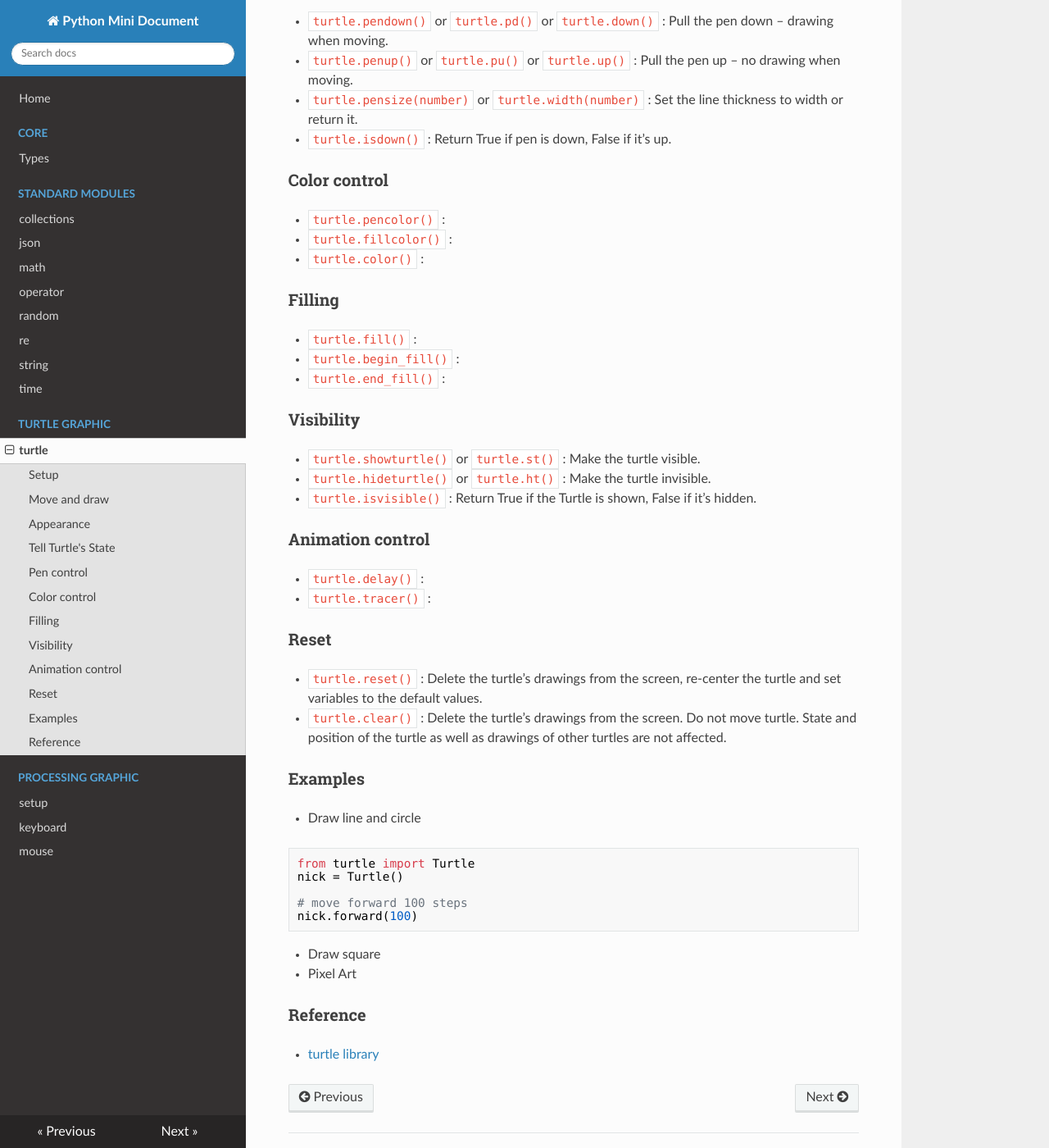
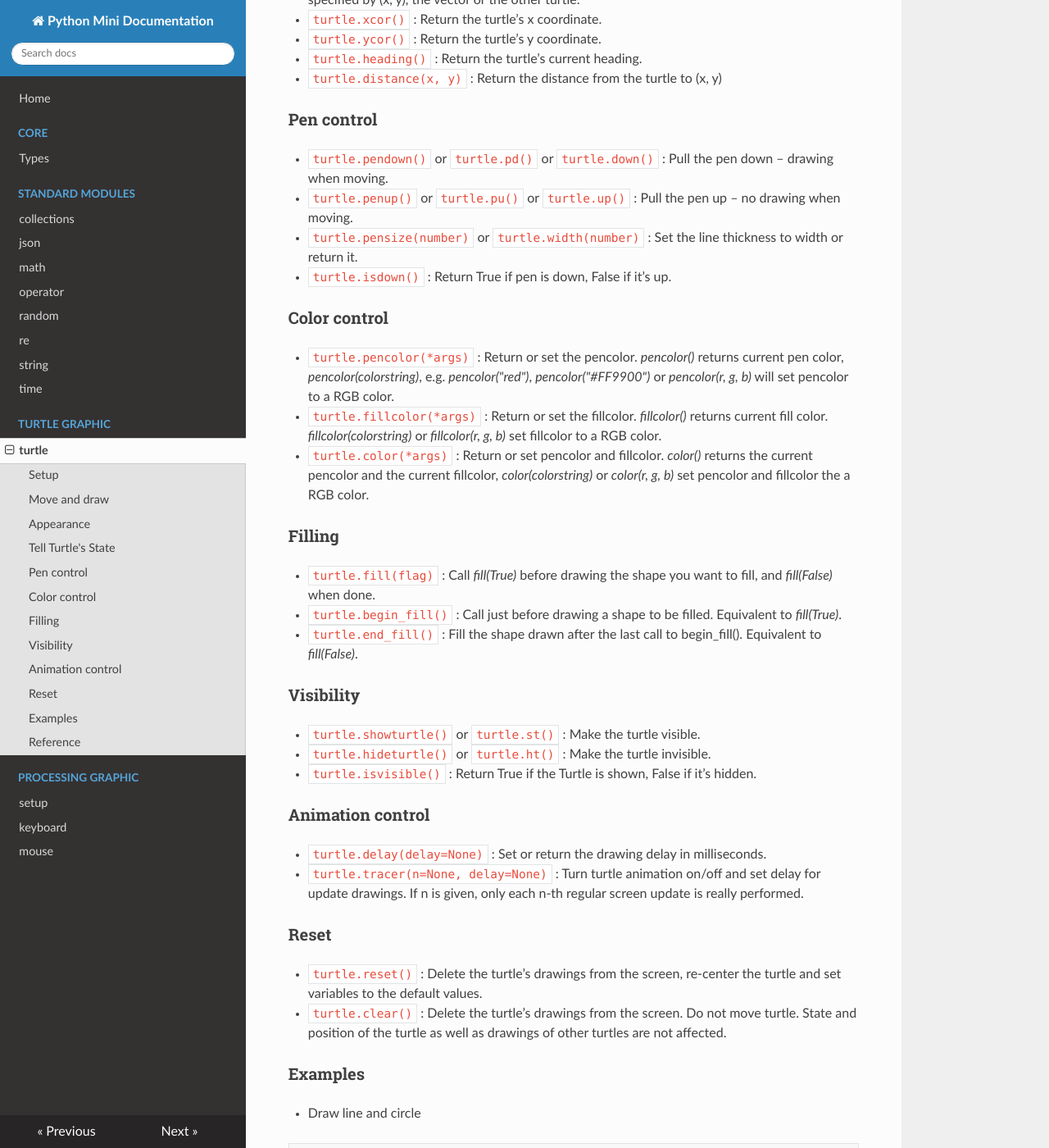
Before and after one commit to oyoclass/pythonmini-doc, an MkDocs documentation site: the page built from doc/turtle/turtle.md, in a window 1280 px wide and 1400 px high, scrolled down 1453 px. Shown: the whole window at 82% size. Built offline with MkDocs 1.6.1, drawn with Linux system fonts in a browser that asks for light colours; nearby versions of some CDN libraries; old or Windows-style settings are respelled for this version of MkDocs; some of the changed text lies outside the part shown.

Commit message:
update turtle doc

````diff
--- a/doc/turtle/turtle.md
+++ b/doc/turtle/turtle.md
@@ -21,14 +21,14 @@
 * ```turtle.left(angle)``` or ```turtle.lt(angle)``` : Turn turtle left by *angle* units.
 * ```turtle.goto(x, y)``` : Move turtle to an absolute position. If the pen is down, draw line.
 * ```turtle.setposition(x, y)``` or ```turtle.setpos(x, y)``` : Move turtle to an absolute position without drawing the line. *Notice:* this one is different with Python's official turtle module documentation, in which *setposition* is the same as *goto*.
-* ```turtle.setworldcoordinates()``` : ?
-* ```turtle.setx(x)``` :
-* ```turtle.sety(y)``` :
-* ```turtle.setheading(dir)``` or ```turtle.seth(dir)``` :
-* ```turtle.home()``` :
-* ```turtle.circle()``` :
-* ```turtle.dot()``` :
-* ```turtle.stamp()``` :
+* ```turtle.setworldcoordinates(llx, lly, urx, ury)``` : Set up user-defined coordinate system and switch to mode “world” if necessary.
+* ```turtle.setx(x)``` : Set the turtle’s first coordinate to x, leave second coordinate unchanged.
+* ```turtle.sety(y)``` : Set the turtle’s second coordinate to y, leave first coordinate unchanged.
+* ```turtle.setheading(dir)``` or ```turtle.seth(dir)``` : Set the orientation of the turtle to *dir*. 0 is east, 90 is north, 180 is west, 270 is south, etc.
+* ```turtle.home()``` : Move turtle to the origin – coordinates (0,0) – and set its heading to its start-orientation.
+* ```turtle.circle(radius, extent=None)``` : Draw a circle with given radius. The center is radius units left of the turtle; extent – an angle – determines which part of the circle is drawn. If extent is not given, draw the entire circle.
+* ```turtle.dot(size, color=None)``` : Draw a circular dot with diameter size, using color. If size is not given, the maximum of pensize+4 and 2*pensize is used.
+* ```turtle.stamp()``` : Stamp a copy of the turtle shape onto the canvas at the current turtle position.
 * ```turtle.speed(number=None)``` : Set the turtle’s speed to an integer value in the range 0..10. If no argument is given, return current speed. If speed number is set to 0 or less than 0 or greater than 10, speed will be set to 0, which is fastest and no animation takes place. 1 is slowest, 3 is slow, 6 is normal, 10 is fast. By default, its speed is 6.
 
 
@@ -51,14 +51,14 @@
 * ```turtle.isdown()``` : Return True if pen is down, False if it’s up.
 
 ### Color control
-* ```turtle.pencolor()``` :
-* ```turtle.fillcolor()``` :
-* ```turtle.color()``` :
+* ```turtle.pencolor(*args)``` : Return or set the pencolor. *pencolor()* returns current pen color, *pencolor(colorstring)*, e.g. *pencolor("red")*, *pencolor("#FF9900")* or *pencolor(r, g, b)* will set pencolor to a RGB color.
+* ```turtle.fillcolor(*args)``` : Return or set the fillcolor. *fillcolor()* returns current fill color. *fillcolor(colorstring)* or *fillcolor(r, g, b)* set fillcolor to a RGB color.
+* ```turtle.color(*args)``` : Return or set pencolor and fillcolor. *color()* returns the current pencolor and the current fillcolor, *color(colorstring)* or *color(r, g, b)* set pencolor and fillcolor the a RGB color.
 
 ### Filling
-* ```turtle.fill()``` :
-* ```turtle.begin_fill()``` :
-* ```turtle.end_fill()``` :
+* ```turtle.fill(flag)``` : Call *fill(True)* before drawing the shape you want to fill, and *fill(False)* when done.
+* ```turtle.begin_fill()``` : Call just before drawing a shape to be filled. Equivalent to *fill(True)*.
+* ```turtle.end_fill()``` : Fill the shape drawn after the last call to begin_fill(). Equivalent to *fill(False)*.
 
 ### Visibility
 * ```turtle.showturtle()``` or ```turtle.st()``` : Make the turtle visible.
@@ -66,8 +66,8 @@
 * ```turtle.isvisible()``` : Return True if the Turtle is shown, False if it’s hidden.
 
 ### Animation control
-* ```turtle.delay()``` :
-* ```turtle.tracer()``` :
+* ```turtle.delay(delay=None)``` : Set or return the drawing delay in milliseconds.
+* ```turtle.tracer(n=None, delay=None)``` : Turn turtle animation on/off and set delay for update drawings. If n is given, only each n-th regular screen update is really performed.
 
 ### Reset
 * ```turtle.reset()``` : Delete the turtle’s drawings from the screen, re-center the turtle and set variables to the default values.
@@ -83,14 +83,63 @@
 
 # move forward 100 steps
 nick.forward(100)
+
+# draw a circle with radius 40
+nick.circle(40)
+
+# change pencolor
+nick.pencolor("red")
+
+# draw a semi-circle
+nick.circle(40, 180)
 ```
 
 * Draw square
 
+```python
+from turtle import Turtle
+nick = Turtle()
 
-* Pixel Art
+nick.forward(100)
+nick.right(90)
+nick.forward(100)
+nick.right(90)
+nick.forward(100)
+nick.right(90)
+nick.forward(100)
+nick.right(90)
+```
+
+* Draw square with loop
+
+```python
+from turtle import Turtle
+nick = Turtle()
+
+for counter in range(4):
+    nick.forward(100)
+    nick.right(90)
+```
+
+* Fill square with color
+
+```python
+from turtle import Turtle
+nick = Turtle()
+
+# draw a square fill with red color
+nick.color("red")
+
+nick.begin_fill()
+
+for counter in range(4):
+    nick.forward(100)
+    nick.right(90)
+
+nick.end_fill()
+```
 
 
 ### Reference
 
-* [turtle library](https://docs.python.org/2/library/turtle.html)
+* [turtle library - docs.python.org](https://docs.python.org/2/library/turtle.html)
--- a/mkdocs.yml
+++ b/mkdocs.yml
@@ -1,4 +1,4 @@
-site_name: Python Mini Document
+site_name: Python Mini Documentation
 theme: readthedocs
 docs_dir: 'doc'
 pages:
````
Also changed, not shown: doc/stdmod/regexp.md (+4 -4 lines).
